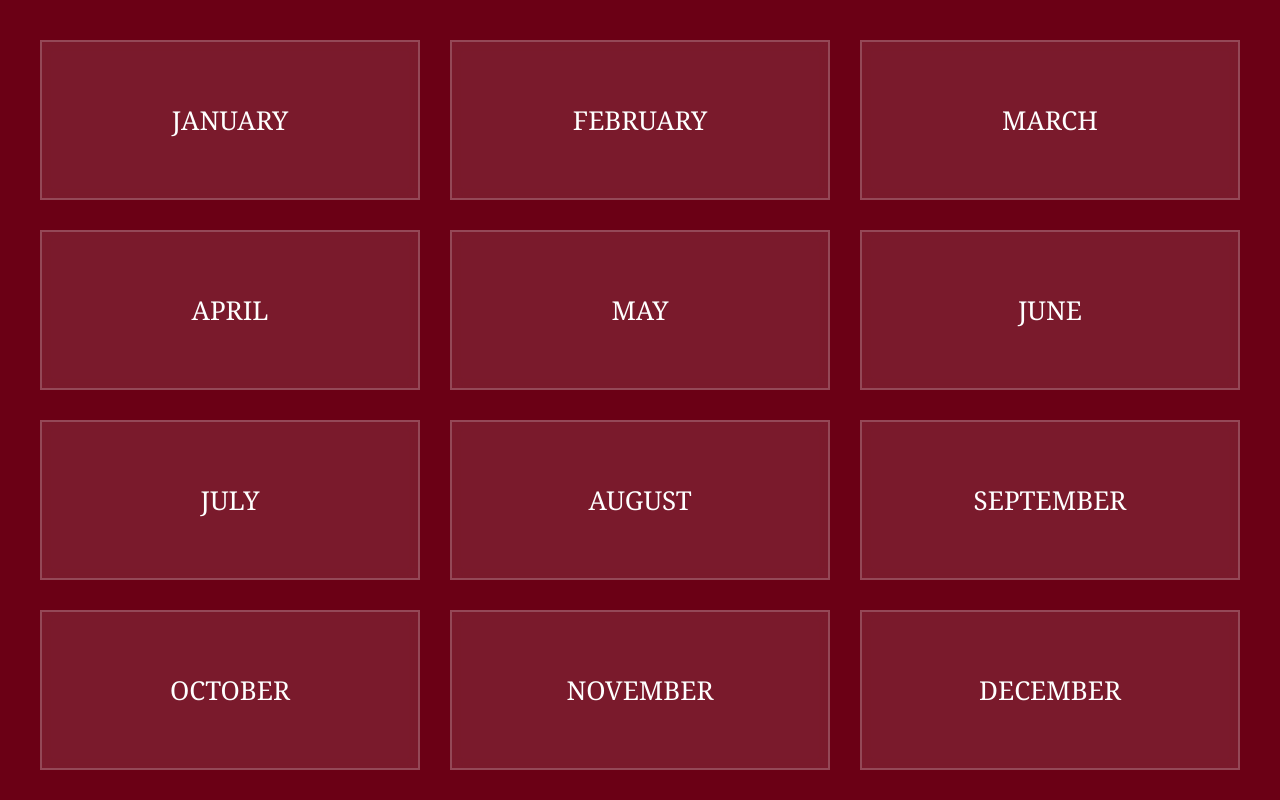
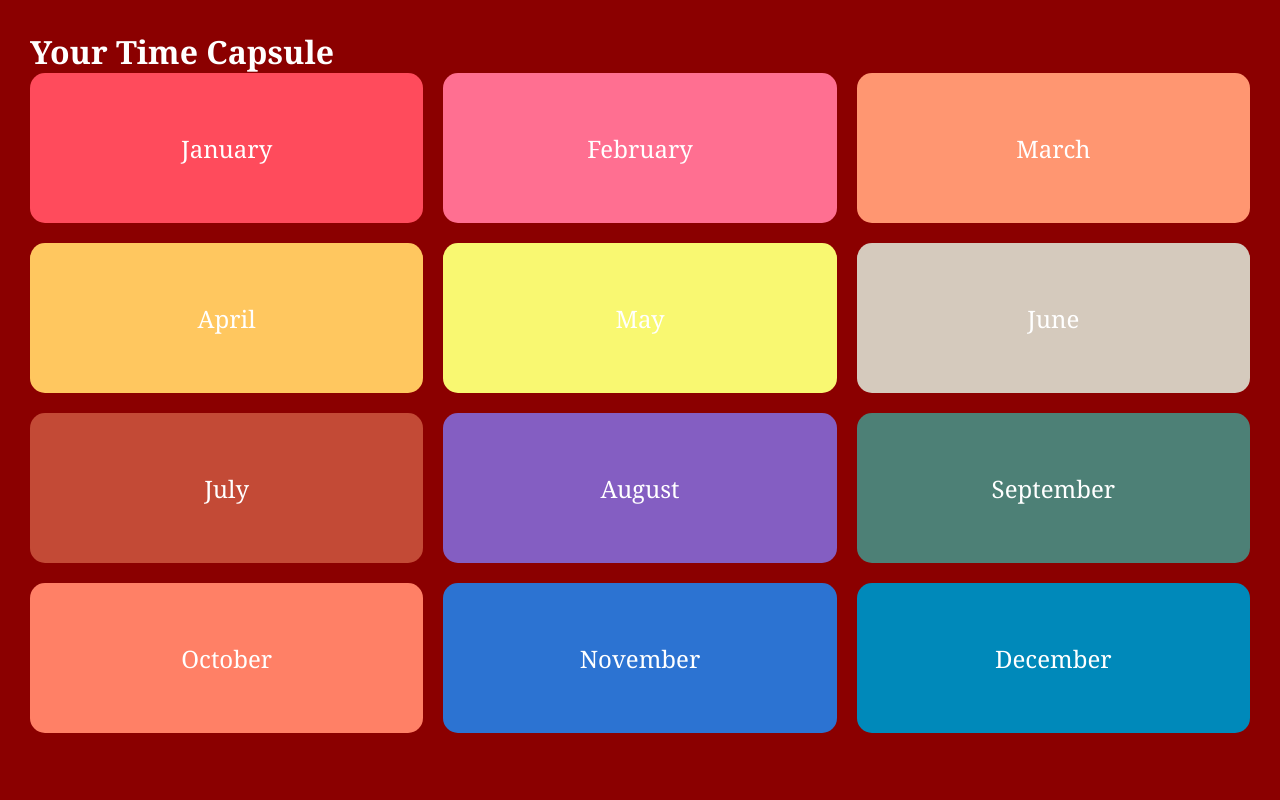
Before and after one commit to sadiyasyed28/timecapsule1, a React (Create React App) app: page /calendar in a window 1280 px wide. Shown: the top 800 px of the page. Built offline with nearby package versions, Linux system fonts and the light colour scheme.

Commit message:
Add photo upload to months

```diff
--- a/src/pages/Calendar.js
+++ b/src/pages/Calendar.js
@@ -1,63 +1,106 @@
-import { useNavigate } from "react-router-dom";
+import { useState, useEffect } from "react";
 
 const months = [
-  "january","february","march","april","may","june",
-  "july","august","september","october","november","december"
+  { name: "January", color: "#ff4b5c" },
+  { name: "February", color: "#ff6f91" },
+  { name: "March", color: "#ff9671" },
+  { name: "April", color: "#ffc75f" },
+  { name: "May", color: "#f9f871" },
+  { name: "June", color: "#d5cabd" },
+  { name: "July", color: "#c34a36" },
+  { name: "August", color: "#845ec2" },
+  { name: "September", color: "#4d8076" },
+  { name: "October", color: "#ff8066" },
+  { name: "November", color: "#2c73d2" },
+  { name: "December", color: "#0089ba" },
 ];
 
 export default function Calendar() {
-  const nav = useNavigate();
+  const [selectedMonth, setSelectedMonth] = useState(null);
+  const [images, setImages] = useState({});
+
+  useEffect(() => {
+    const saved = localStorage.getItem("timecapsuleImages");
+    if (saved) setImages(JSON.parse(saved));
+  }, []);
+
+  const saveImages = (newImages) => {
+    setImages(newImages);
+    localStorage.setItem("timecapsuleImages", JSON.stringify(newImages));
+  };
+
+  const handleUpload = (e) => {
+    const file = e.target.files[0];
+    if (!file) return;
+
+    const reader = new FileReader();
+    reader.onload = () => {
+      const base64 = reader.result;
+      const updated = { ...images };
+      if (!updated[selectedMonth]) updated[selectedMonth] = [];
+      updated[selectedMonth].push(base64);
+      saveImages(updated);
+    };
+    reader.readAsDataURL(file);
+  };
+
+  if (selectedMonth) {
+    return (
+      <div
+        style={{
+          minHeight: "100vh",
+          background: months.find(m => m.name === selectedMonth).color,
+          padding: "30px",
+        }}
+      >
+        <button onClick={() => setSelectedMonth(null)}>← Back</button>
+        <h1>{selectedMonth}</h1>
+
+        <input type="file" onChange={handleUpload} />
+
+        <div style={{ display: "flex", flexWrap: "wrap", marginTop: "20px" }}>
+          {(images[selectedMonth] || []).map((img, i) => (
+            <img
+              key={i}
+              src={img}
+              style={{
+                width: "200px",
+                height: "200px",
+                objectFit: "cover",
+                borderRadius: "10px",
+                margin: "10px",
+              }}
+            />
+          ))}
+        </div>
+      </div>
+    );
+  }
 
   return (
-    <div style={{
-      background:"#6b0015",
-      minHeight:"100vh",
-      padding:40,
-      display:"grid",
-      gridTemplateColumns:"repeat(3,1fr)",
-      gap:30
-    }}>
-      {months.map(m => (
-        <div
-          key={m}
-          onClick={() => nav(`/month/${m}`)}
-          style={{
-            background:"rgba(255,255,255,0.1)",
-            backdropFilter:"blur(6px)",
-            border:"2px solid rgba(255,255,255,0.2)",
-            color:"white",
-            fontSize:26,
-            textAlign:"center",
-            padding:60,
-            cursor:"pointer",
-            transition:"0.3s",
-          }}
-          onMouseEnter={e=>{
-            e.currentTarget.style.transform="scale(1.05)";
-            e.currentTarget.style.boxShadow="0 0 25px rgba(255,255,255,0.4)";
-          }}
-          onMouseLeave={e=>{
-            e.currentTarget.style.transform="scale(1)";
-            e.currentTarget.style.boxShadow="none";
-          }}
-        >
-          {m.toUpperCase()}
-        </div>
-      ))}
+    <div style={{ background: "#8B0000", minHeight: "100vh", padding: "30px" }}>
+      <h1 style={{ color: "white" }}>Your Time Capsule</h1>
 
-      <div
-        onClick={()=>nav("/end")}
-        style={{
-          gridColumn:"span 3",
-          background:"rgba(255,255,255,0.1)",
-          backdropFilter:"blur(6px)",
-          textAlign:"center",
-          padding:40,
-          cursor:"pointer",
-          fontSize:24
-        }}
-      >
-        Final Page
+      <div style={{ display: "grid", gridTemplateColumns: "repeat(3, 1fr)", gap: "20px" }}>
+        {months.map(m => (
+          <div
+            key={m.name}
+            onClick={() => setSelectedMonth(m.name)}
+            style={{
+              background: m.color,
+              height: "150px",
+              borderRadius: "15px",
+              display: "flex",
+              justifyContent: "center",
+              alignItems: "center",
+              fontSize: "24px",
+              color: "white",
+              cursor: "pointer",
+            }}
+          >
+            {m.name}
+          </div>
+        ))}
       </div>
     </div>
   );
```
